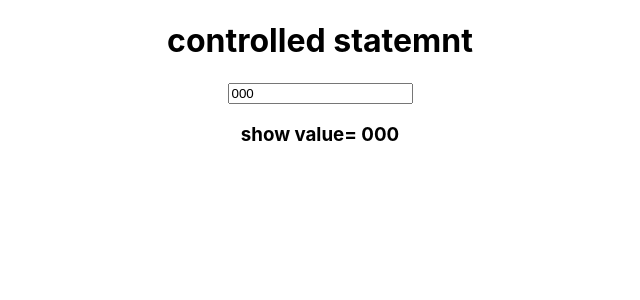
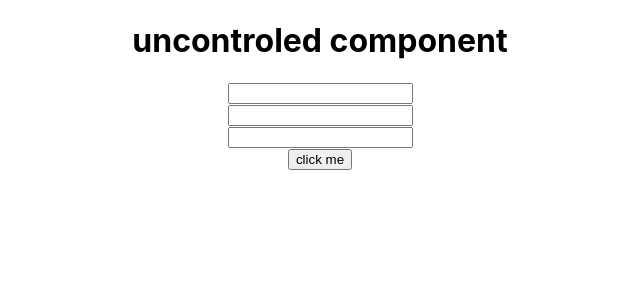
Before and after one commit to Guri1624/react_app, a React (Create React App) app: page / in a window 1280 px wide. Shown: the top 300 px of the page, without its empty margins (320-960 px from the left). Built offline with nearby package versions, Linux system fonts and the light colour scheme.

Commit message:
uncontrolefd componennt

```diff
--- a/src/App.js
+++ b/src/App.js
@@ -1,18 +1,29 @@
 import logo from './logo.svg';
 import './App.css';
-import React, { useState } from 'react'
+import React, { useRef } from 'react'
 function  App ()
 {
-  const [val,setval]=useState("000");
-  const [item,setitem]=useState();
+  let inputRef=useRef(null)
+  let inputRef2=useRef(null)
 
+  function submitform(e)
+  {
+e.preventDefault()
+console.warn("input filg value=",inputRef.current.value)
+console.warn("input filg value2=",inputRef2.current.value)
+let input3=document.getElementById('input3').value
+console.warn("input  fild value3",input3)
+  }
       return (
       <div className='App' >
-             <h1>controlled statemnt</h1>
-             <input type="text" value={val} onChange={(e)=>setval(e.target.value)}/>
-             <h3>show value= {val}</h3>
+             <h1>uncontroled component</h1>
+             <form onSubmit={submitform}>
+             <input ref={inputRef} type="text"/><br></br>
+             <input ref={inputRef2}type="text"/><br></br>
+             <input id="input3" type="text"/><br></br>
+             <button>click me </button><br></br>
+             </form>
      </div>
-
             );
   }
 
```
